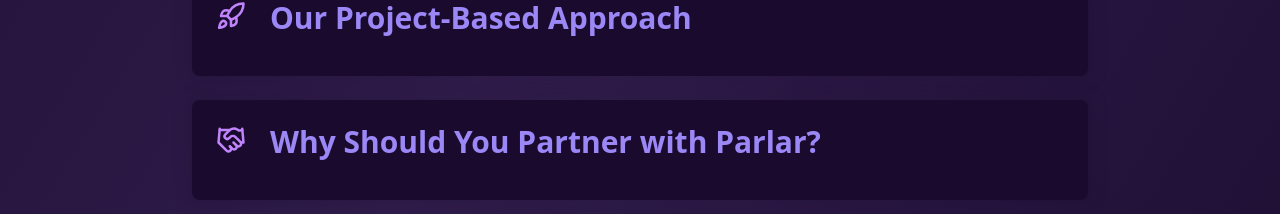
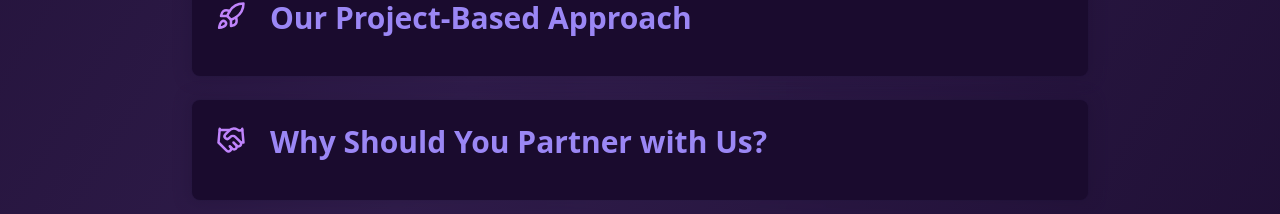
Before and after one commit to awesbecher/powered-by-website, a React (Vite) app: page /ai-agency in a window 1280 px wide. Shown: the part 1236-1450 px from the top of the page. Built offline with nearby package versions, Linux system fonts and the light colour scheme.

Commit message:
Update info card title
Update the title of the "Why Should You Partner with Parlar?" InfoCard to "Why Should You Partner with Us?".

```diff
--- a/src/pages/AIAgency.tsx
+++ b/src/pages/AIAgency.tsx
@@ -1,4 +1,3 @@
-
 import { useState, useEffect } from "react";
 import { BookOpen, Users, Rocket, Handshake } from "lucide-react";
 import { ClosingCTA } from "@/components/home/ClosingCTA";
@@ -101,7 +100,7 @@ const AIAgency = () => {
               </InfoCard>
 
               <InfoCard
-                title="Why Should You Partner with Parlar?"
+                title="Why Should You Partner with Us?"
                 icon={Handshake}
                 gradientFrom="yellow-600"
                 gradientTo="green-600"
```
